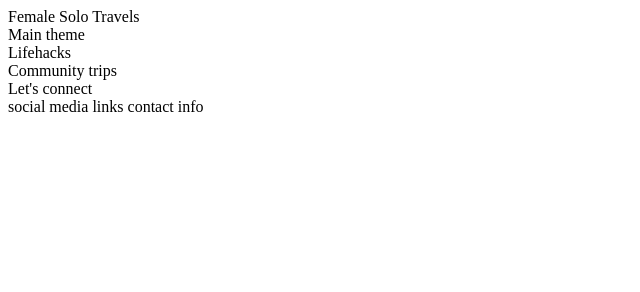
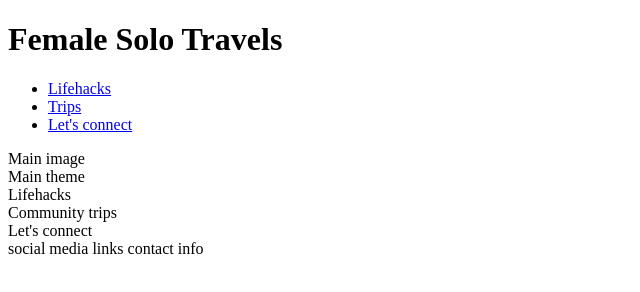
Before and after one commit to annatolchynska/the-first-repo, a plain HTML site: page index.html in a window 1280 px wide. Shown: the whole page, without its empty margins (0-640 px from the left). Drawn offline with Linux system fonts and the light colour scheme.

Commit message:
Add core structure to header

```diff
--- a/index.html
+++ b/index.html
@@ -1,13 +1,25 @@
 <!DOCTYPE html>
 <html lang="en">
+
 <head>
     <meta charset="UTF-8">
     <meta http-equiv="X-UA-Compatible" content="IE=edge">
     <meta name="viewport" content="width=device-width, initial-scale=1.0">
     <title>Female Solo Trip</title>
 </head>
+
 <body>
-    <header>Female Solo Travels</header>
+    <header>
+        <h1>Female Solo Travels</h1>
+        <nav>
+            <ul>
+                <li> <a href="#lifehacks">Lifehacks</a> </li>
+                <li><a href="#trips">Trips</a></li>
+                <li><a href="#lets connect">Let's connect</a></li>
+            </ul>
+        </nav>
+    </header>
+    <section>Main image</section>
     <section>
         Main theme
     </section>
@@ -21,10 +33,11 @@
         Let's connect
     </section>
 
-        <footer>
-            social media links
-            contact info
-        </footer>
+    <footer>
+        social media links
+        contact info
+    </footer>
 
 </body>
+
 </html>
```
